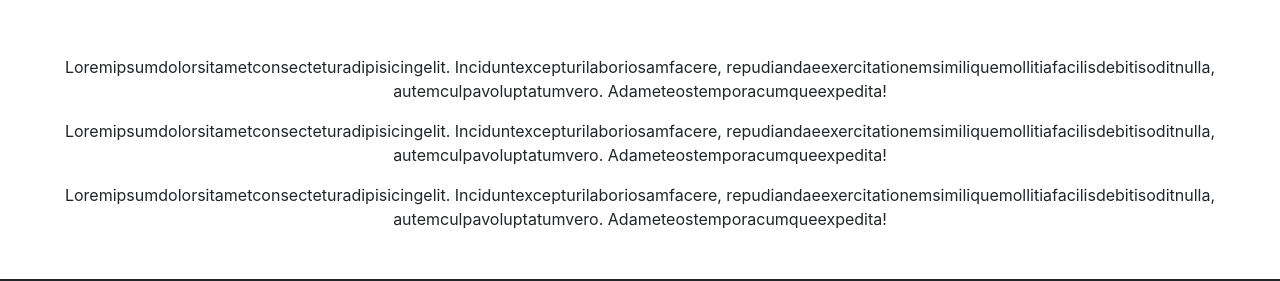
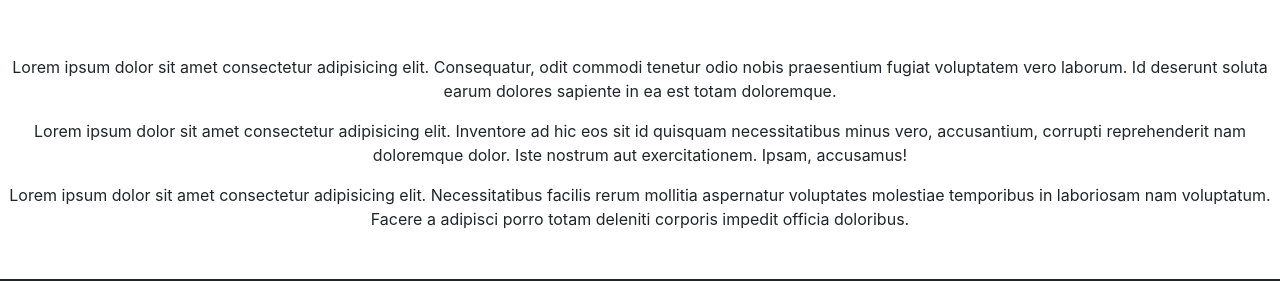
Before and after one commit to AleNunez7/FrontECommerce, a React (Create React App) app in the folder react-shohack/: page /sobre-nosotros in a window 1280 px wide. Shown: the part 799-1080 px from the top of the page. Built offline with nearby package versions, Linux system fonts and the light colour scheme.

Commit message:
Se testeo todo el front

```diff
--- a/react-shohack/src/Components/AboutUs/AboutUs.jsx
+++ b/react-shohack/src/Components/AboutUs/AboutUs.jsx
@@ -1,15 +1,16 @@
 import React from "react";
 import Navbar from "../Home/Navbar/Navbar";
 import Footer from "../Home/Footer/Footer";
-import Card from "react-bootstrap/Card";
-import Container from "react-bootstrap/Container";
 import "./AboutUs.css";
 function AboutUs() {
   return (
     <>
       <Navbar />
       <div>
-        <h1 className="fw-light mt-5 mb-5 text-center"> CONOCÉ MAS SOBRE NOSOTROS </h1>
+        <h1 className="fw-light mt-5 mb-5 text-center">
+          {" "}
+          CONOCÉ MAS SOBRE NOSOTROS{" "}
+        </h1>
       </div>
       <div className="container">
         <div className="row d-flex justify-content-between text-center">
@@ -54,19 +55,22 @@ function AboutUs() {
       <div className="text-center">
         <h1 className="fw-light mt-5 mb-5"> SOBRE EL PROYECTO </h1>
         <p>
-          Loremipsumdolorsitametconsecteturadipisicingelit. Inciduntexcepturilaboriosamfacere,
-          repudiandaeexercitationemsimiliquemollitiafacilisdebitisoditnulla,
-          autemculpavoluptatumvero. Adameteostemporacumqueexpedita!
+          Lorem ipsum dolor sit amet consectetur adipisicing elit. Consequatur,
+          odit commodi tenetur odio nobis praesentium fugiat voluptatem vero
+          laborum. Id deserunt soluta earum dolores sapiente in ea est totam
+          doloremque.
         </p>
         <p>
-          Loremipsumdolorsitametconsecteturadipisicingelit. Inciduntexcepturilaboriosamfacere,
-          repudiandaeexercitationemsimiliquemollitiafacilisdebitisoditnulla,
-          autemculpavoluptatumvero. Adameteostemporacumqueexpedita!
+          Lorem ipsum dolor sit amet consectetur adipisicing elit. Inventore ad
+          hic eos sit id quisquam necessitatibus minus vero, accusantium,
+          corrupti reprehenderit nam doloremque dolor. Iste nostrum aut
+          exercitationem. Ipsam, accusamus!
         </p>
         <p>
-          Loremipsumdolorsitametconsecteturadipisicingelit. Inciduntexcepturilaboriosamfacere,
-          repudiandaeexercitationemsimiliquemollitiafacilisdebitisoditnulla,
-          autemculpavoluptatumvero. Adameteostemporacumqueexpedita!
+          Lorem ipsum dolor sit amet consectetur adipisicing elit.
+          Necessitatibus facilis rerum mollitia aspernatur voluptates molestiae
+          temporibus in laboriosam nam voluptatum. Facere a adipisci porro totam
+          deleniti corporis impedit officia doloribus.
         </p>
       </div>
       <Footer />
--- a/react-shohack/src/Components/Home/Home.jsx
+++ b/react-shohack/src/Components/Home/Home.jsx
@@ -14,7 +14,7 @@ function Home() {
       <div className="text-center mt-3">
         <Link
           className="p-3 text-white text-decoration-none btn btn-dark rounded"
-          to="/"
+          to="/productos"
         >
           VER TODOS
         </Link>
```
